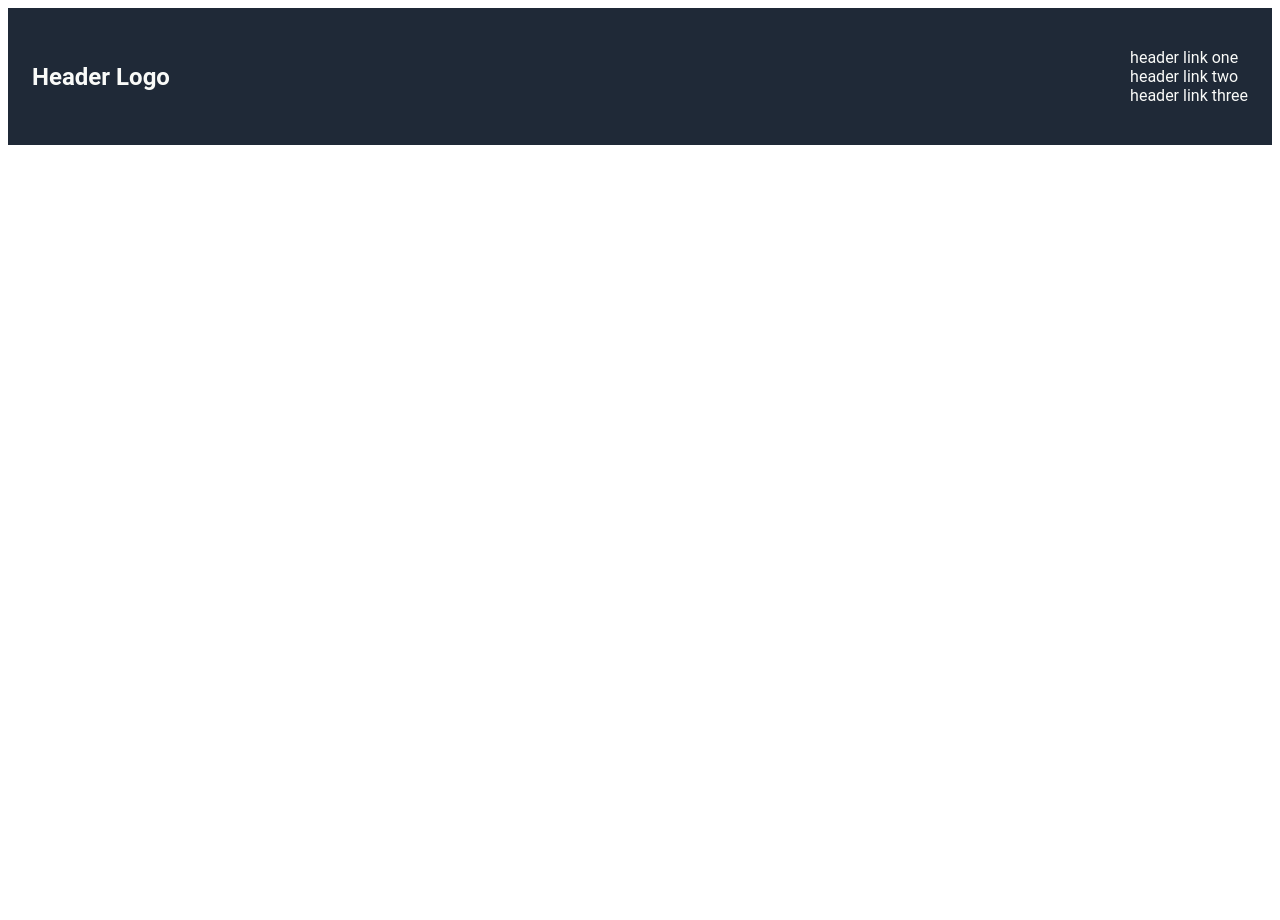
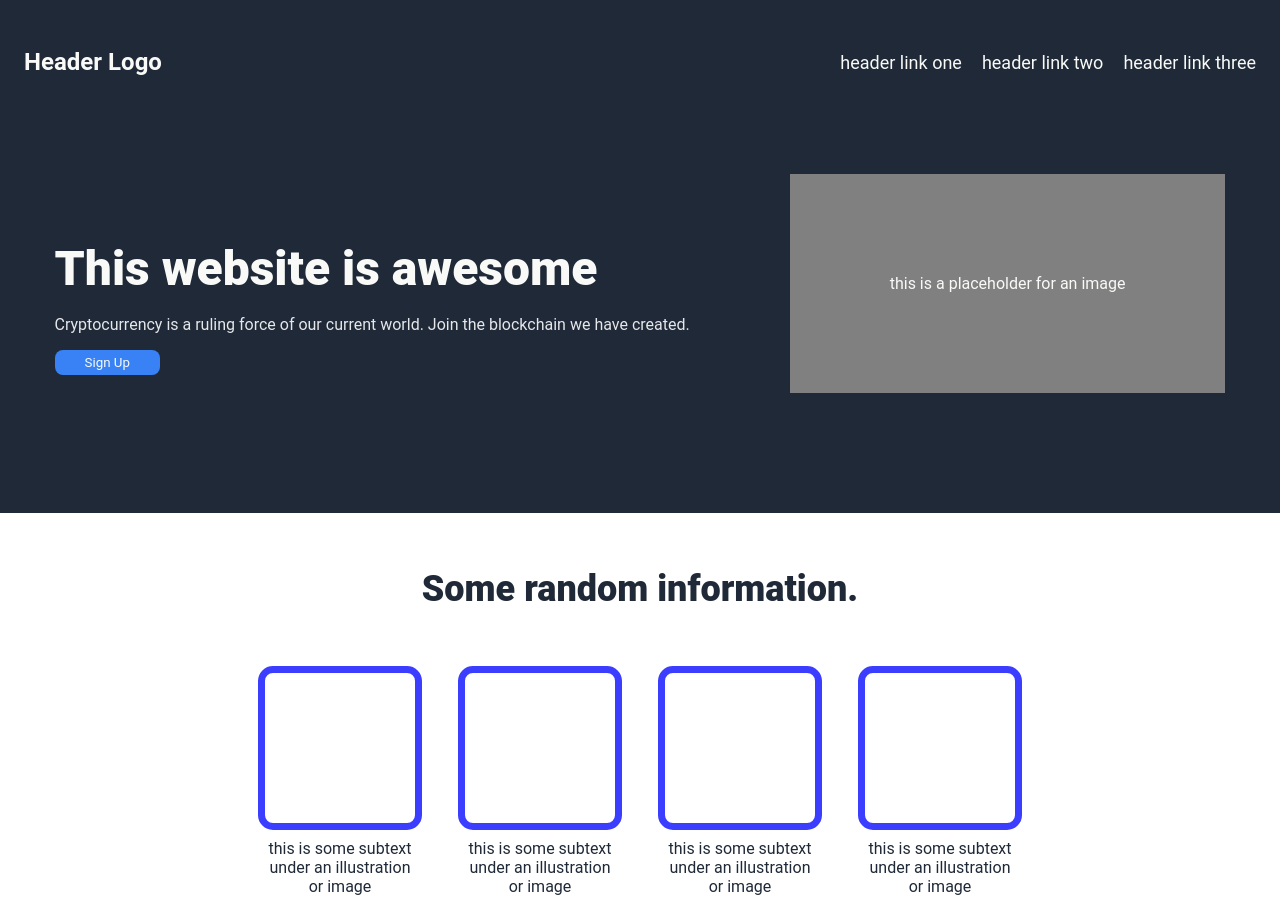
Before and after one commit to iv0rye/landing-page, a plain HTML site: page index.html in a window 1280 px wide. Before the commit the page ends 800 px from the top, so only its background shows below. Drawn offline with Linux system fonts and the light colour scheme.

Commit message:
completed information section of home page

```diff
--- a/index.html
+++ b/index.html
@@ -7,17 +7,51 @@
     <title>Landing Page</title>
 </head>
 <body>
-    <div class="container">
+    <div class="intro-container">
         <div class="header">
             <div class="logo">
                 <p>Header Logo</p>
             </div>
             <div class="right-side">
-                <ul>
-                    <li class="link">header link one</li>
-                    <li class="link">header link two</li>
-                    <li class="link">header link three</li>
+                <ul class="links">
+                    <li>header link one</li>
+                    <li>header link two</li>
+                    <li>header link three</li>
                 </ul>
+            </div>
+        </div>
+        <div class="main">
+            <div class="text">
+                <p class="heading">This website is awesome</p>
+                <p class="heading-subtext">Cryptocurrency is a ruling force of our current world. Join the blockchain we have created.</p>
+                <button class="sign-up">Sign Up</button>
+            </div>
+            <div class="image">
+                <p>this is a placeholder for an image</p>
+            </div>
+        </div>
+    </div>
+
+    <div class="info-container">
+        <div>
+            <h1 class="title">Some random information.</h1>
+        </div>
+        <div class="info-boxes">
+            <div class="boxes">
+                <div class="square"></div>
+                <p>this is some subtext under an illustration or image</p>
+            </div>
+            <div class="boxes">
+                <div class="square"></div>
+                <p>this is some subtext under an illustration or image</p>
+            </div>
+            <div class="boxes">
+                <div class="square"></div>
+                <p>this is some subtext under an illustration or image</p>
+            </div>
+            <div class="boxes">
+                <div class="square"></div>
+                <p>this is some subtext under an illustration or image</p>
             </div>
         </div>
     </div>
--- a/style.css
+++ b/style.css
@@ -5,6 +5,13 @@
 
 ul {
     list-style-type: none;
+}
+
+.intro-container {
+    display: flex;
+    flex-direction: column;
+    background-color: #1F2937;
+    margin: -8px;
 }
 
 .header {
@@ -30,3 +37,76 @@ ul {
     font-size: 18px;
     color: #E5E7EB;
 }
+
+.main {
+    display: flex;
+    background-color: #1F2937;
+    min-height: 300px;
+    justify-content: center;
+    align-items: center;
+    margin-bottom: 70px;
+}
+
+.text {
+    justify-content: center;
+    margin: 50px;
+}
+
+.heading {
+    font-size: 48px;
+    font-weight: 900;
+}
+
+.heading-subtext {
+    margin-top: -30px;
+    color: #E5E7EB;
+}
+
+.sign-up {
+    border-radius: 8px;
+    background-color: #3882F6;
+    border: none;
+    padding: 5px 30px;
+}
+
+.image p {
+    background-color: gray;
+    padding: 100px 100px;
+    margin: 50px;
+}
+
+.info-container .title {
+    color: #1F2937;
+    text-align: center;
+    margin: 5%;
+    font-size: 36px;
+    font-weight: 900;
+}
+
+.info-boxes {
+    display: flex;
+    justify-content: center;
+    flex-wrap: wrap;
+    gap: 50px;
+    flex-shrink: 0;
+}
+
+.boxes {
+    align-items: center;
+    display: flex;
+    justify-content: center;
+    flex-wrap: wrap;
+    max-width: 150px;
+}
+
+.boxes p {
+    color: #1F2937;
+    text-align: center;
+}
+
+.square {
+    outline: 7px solid rgb(59, 62, 255);
+    border-radius: 8px;
+    height: 150px;
+    width: 150px;
+}
```
